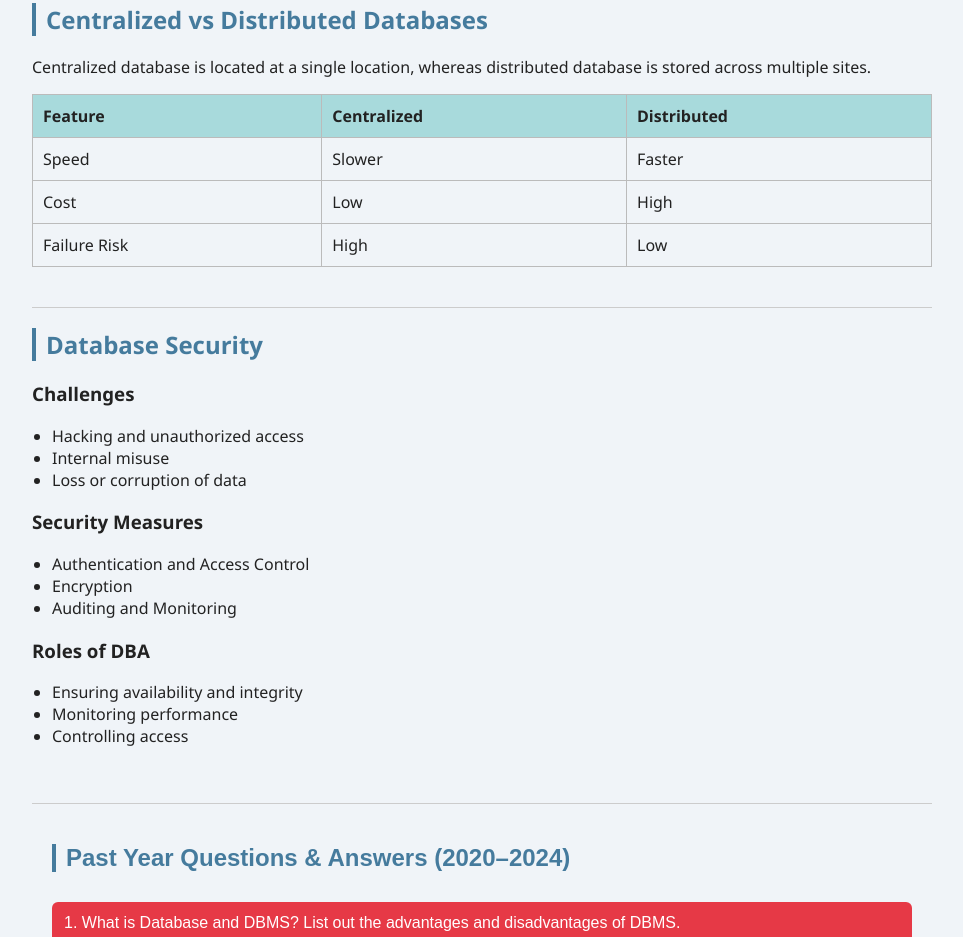
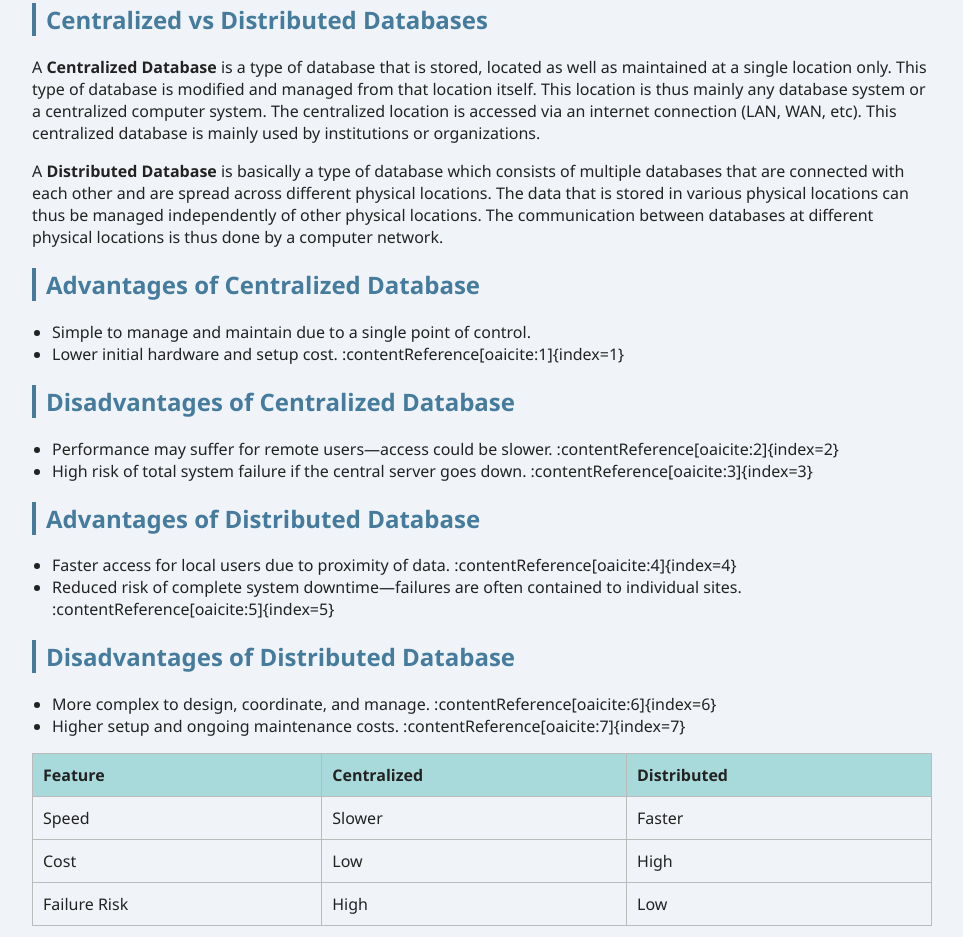
Before and after one commit to Prajwol-Basyal/Syllabus, a plain HTML site: page DbMS.html in a window 1280 px wide. Shown: the part 4431-5368 px from the top of the page, without its empty margins (238-1201 px from the left). Drawn offline with Linux system fonts and the light colour scheme.

Commit message:
Update DbMS.html

```diff
--- a/DbMS.html
+++ b/DbMS.html
@@ -318,8 +318,45 @@
 
     <section id="centralized">
       <h2>Centralized vs Distributed Databases</h2>
-      <p>Centralized database is located at a single location, whereas distributed database is stored across multiple sites.</p>
+<p>
+    A <strong>Centralized Database</strong> is a type of database that is stored, located as well as maintained at a single location only.
+    This type of database is modified and managed from that location itself.
+    This location is thus mainly any database system or a centralized computer system.
+    The centralized location is accessed via an internet connection (LAN, WAN, etc).
+    This centralized database is mainly used by institutions or organizations.
+</p>
+  <p>
+    A <strong>Distributed Database</strong> is basically a type of database which consists of multiple databases
+    that are connected with each other and are spread across different physical locations.
+    The data that is stored in various physical locations can thus be managed independently of other physical locations.
+    The communication between databases at different physical locations is thus done by a computer network.
+</p>
 
+
+
+      <h2>Advantages of Centralized Database</h2>
+      <ul>
+          <li>Simple to manage and maintain due to a single point of control.</li>
+          <li>Lower initial hardware and setup cost. :contentReference[oaicite:1]{index=1}</li>
+      </ul>
+
+      <h2>Disadvantages of Centralized Database</h2>
+      <ul>
+          <li>Performance may suffer for remote users—access could be slower. :contentReference[oaicite:2]{index=2}</li>
+          <li>High risk of total system failure if the central server goes down. :contentReference[oaicite:3]{index=3}</li>
+      </ul>
+
+      <h2>Advantages of Distributed Database</h2>
+      <ul>
+          <li>Faster access for local users due to proximity of data. :contentReference[oaicite:4]{index=4}</li>
+          <li>Reduced risk of complete system downtime—failures are often contained to individual sites. :contentReference[oaicite:5]{index=5}</li>
+      </ul>
+
+      <h2>Disadvantages of Distributed Database</h2>
+      <ul>
+          <li>More complex to design, coordinate, and manage. :contentReference[oaicite:6]{index=6}</li>
+          <li>Higher setup and ongoing maintenance costs. :contentReference[oaicite:7]{index=7}</li>
+      </ul>
       <table>
         <thead>
           <tr>
```
